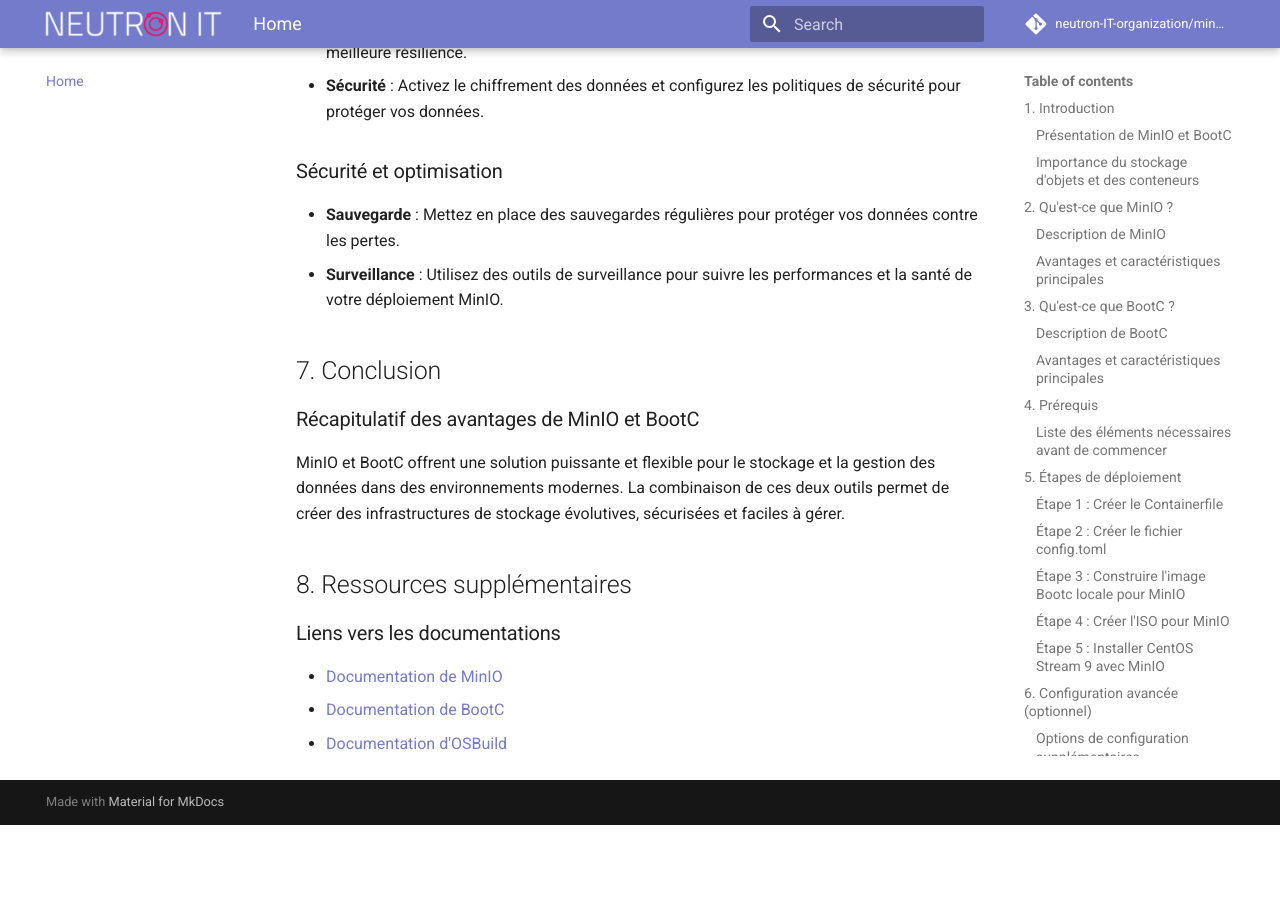
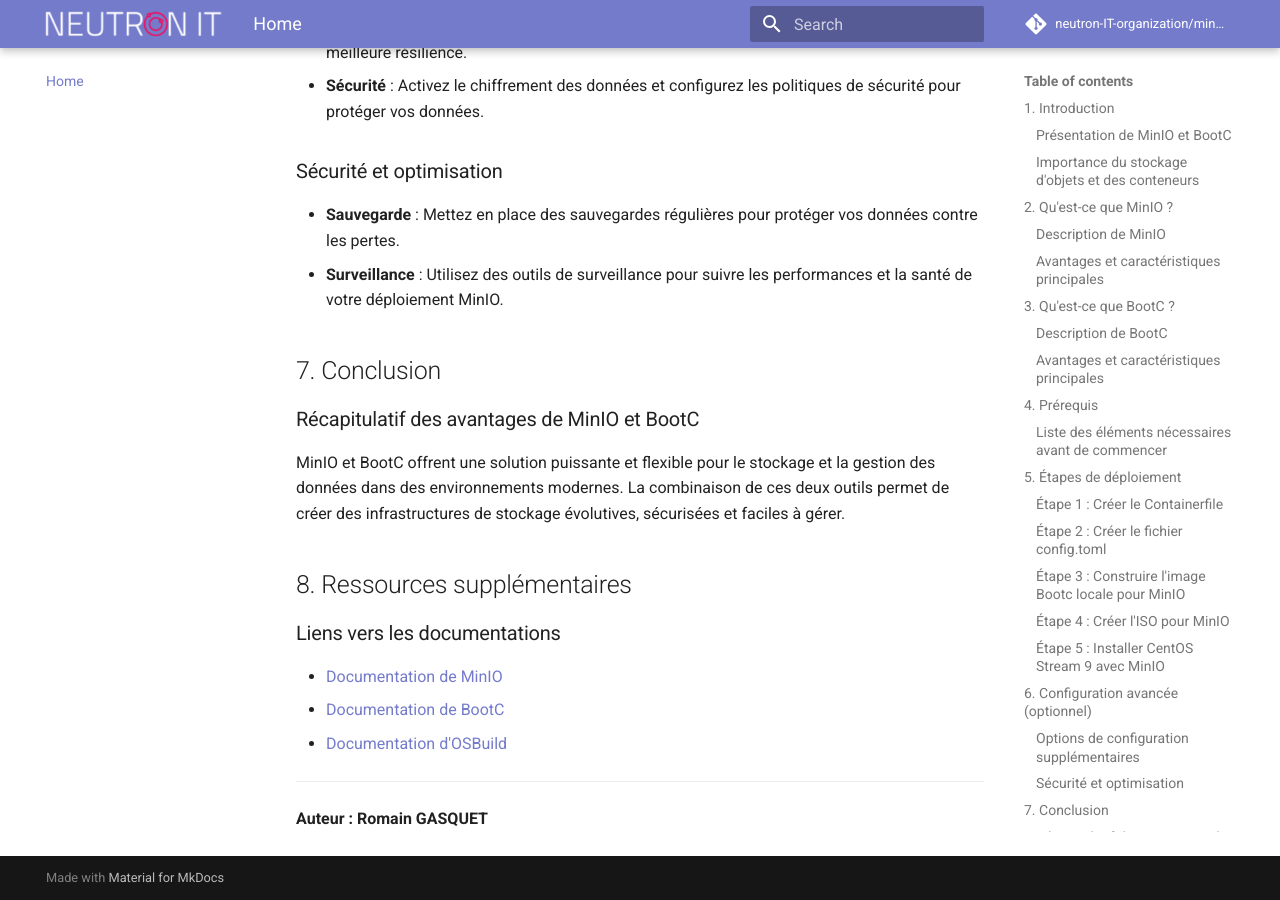
Before and after one commit to neutron-IT-organization/minio-bootc-article, an MkDocs documentation site: the page built from content/index.md, in a window 1280 px wide and 900 px high, scrolled down 5618 px. Built offline with MkDocs 1.6.1 and Material for MkDocs 9.7.7, drawn with Linux system fonts in a browser that asks for light colours; comment, search, counter and statistics services are not loaded; before the commit the page ends 6443 px from its top, so only the background shows below that.

Commit message:
add author

```diff
--- a/content/index.md
+++ b/content/index.md
@@ -247,3 +247,7 @@
 * [Documentation de MinIO](https://docs.min.io/)
 * [Documentation de BootC](https://docs.fedoraproject.org/en-US/bootc/)
 * [Documentation d'OSBuild](https://osbuild.org/docs/bootc/)
+
+---
+
+**Auteur : Romain GASQUET**
```
